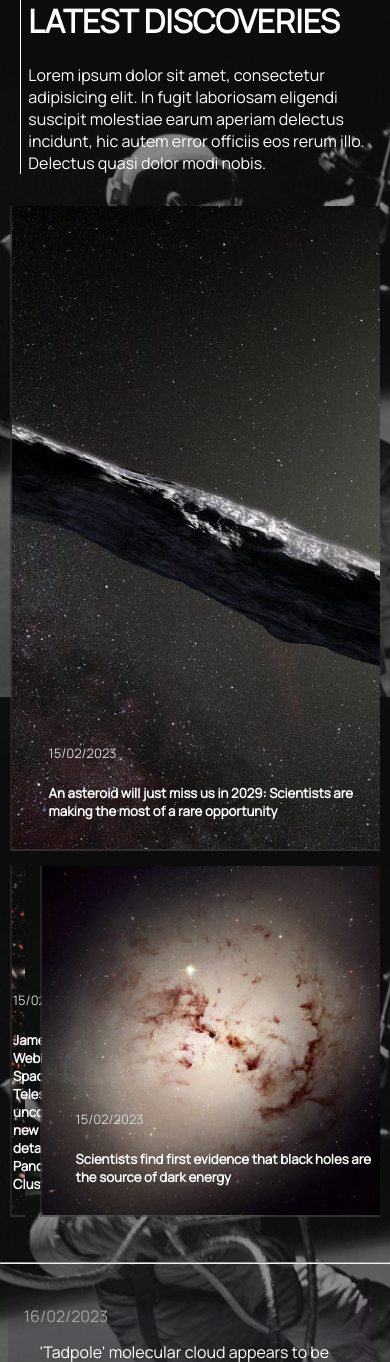
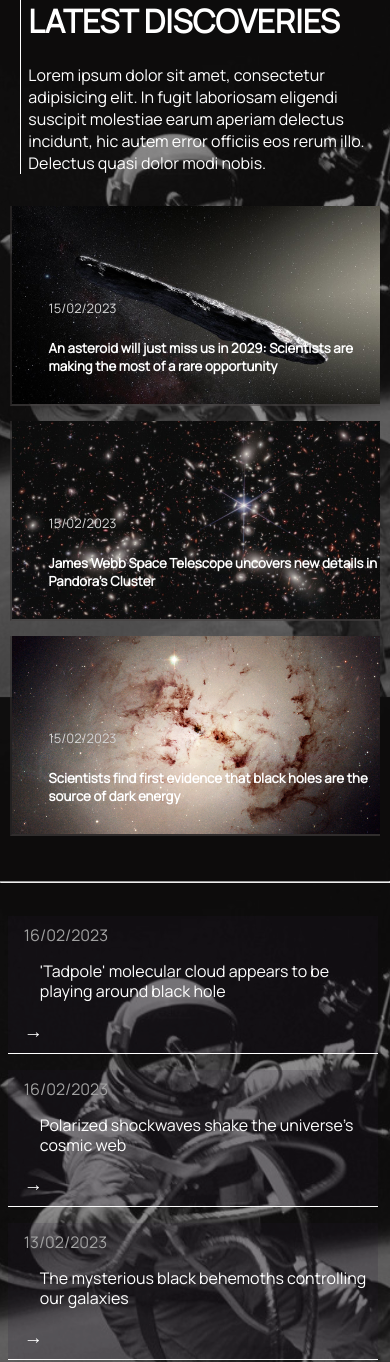
Before and after one commit to Artiye/AstronomyWeb, a PHP site: page /news.html in a window 390 px wide. Shown: the part 147-1509 px from the top of the page. Run offline with PHP 8.4, Linux system fonts and the light colour scheme.

Commit message:
typo fixed

```diff
--- a/news.css
+++ b/news.css
@@ -187,7 +187,7 @@ body {
                grid-template-rows: repeat(3, 200px);
                row-gap:15px;
             }
-            .news1>{
+            .news1>*{
                grid-area: span 1;
             }
 
```
